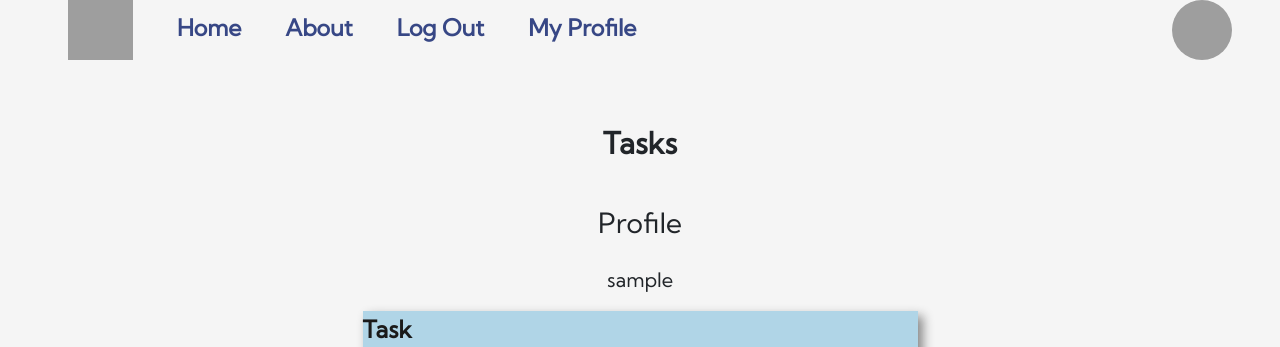
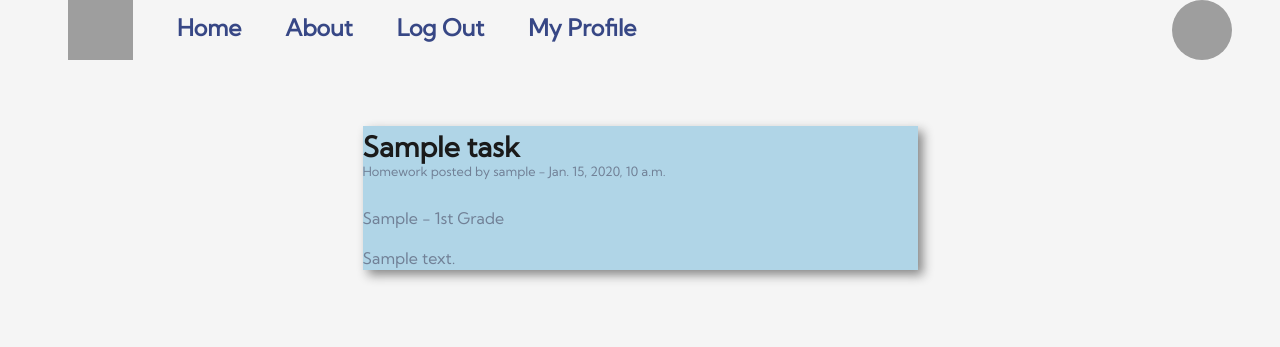
Before and after one commit to SherreAhlers/Scholar_Stack, a Django app: page /task_detail/1/ in a window 1280 px wide. Shown: the top 347 px of the page. Run offline with Django 3.2, Linux system fonts and the light colour scheme; a user stored in the database is signed in; tables that the repository leaves empty hold one stand-in row (values such as "Sample post"); some libraries are stand-ins or nearby versions; grey boxes are pictures that could not be loaded.

Commit message:
tweeking little style details

```diff
--- a/scholarstack/main_app/static/css/style.css
+++ b/scholarstack/main_app/static/css/style.css
@@ -382,11 +382,16 @@ span.helptext ul li {
     color: slategray;
 }
 
+.hidden {
+    visibility: hidden;
+}
+
 .tasks {
     text-align: center;
-    padding-top: 15px;
+    /* padding-top: 15px; */
+    padding: 4rem 0 3rem 0;
     font-weight: 900;
-    font-size: 30px;
+    /* font-size: 30px; */
 }
 
 .card-panel {
@@ -416,9 +421,10 @@ span.helptext ul li {
     width: 50%;
     margin-left: 25%;
     background-color: #b0d5e7;
+    text-decoration: none;
 }
 
-.task-card h1 {
+.task-card h3 {
     font-size: 1.5rem;
     font-weight: 800;
     line-height: 1.5;
@@ -428,9 +434,13 @@ span.helptext ul li {
     margin: 0;
 }
 
-.task-card h3 {
+.task-card p {
     font-size: 1rem;
     color: #718096;
+}
+
+#anchor-to-task-detail {
+    text-decoration: none;
 }
 
 .task-card + .task-card {
@@ -444,19 +454,22 @@ span.helptext ul li {
     box-shadow: 5px 5px 10px #888888;
     width: 50%;
     margin-left: 25%;
+    margin-bottom: 5rem;
 }
-.task-card2 h1 {
-    font-size: 1.5rem;
+.task-card2 h3 {
     font-weight: 800;
     line-height: 1.5;
     letter-spacing: 0.025;
     color: #1a1a1a;
     padding: 0;
-    margin: 0;
+    margin: 0 0 -10px 0;
 }
 
-.task-card2 h2 {
-    font-size: 1.2rem;
+.task-author-small {
+    color: #718096;
+}
+
+.task-card2 p {
     color: #718096;
 }
 
@@ -467,7 +480,14 @@ span.helptext ul li {
     background-color: #b0d5e7;
     width: 50%;
     margin-left: 24%;
+}
 
+.comment-author {
+    margin-bottom: -7px;
+}
+
+.edit-delete-task-pic-comment-a {
+padding-right: 3rem;
 }
 
 .comment-edit {
--- a/scholarstack/main_app/templates/task_detail.html
+++ b/scholarstack/main_app/templates/task_detail.html
@@ -1,30 +1,23 @@
 {% extends 'base.html' %} {% block content %}
-<h1 class="tasks">Tasks</h1>
-
-
-<h3 class="class-detail">Profile
-</h3>
-<p style="text-align: center; font-size: 20px;">{{user}}</p>
-<p>{{profile.status}}</p>
 
 {% if profile.profile_avatar %}
 <img class="responsive-img card-panel" src="{{profile.profile_avatar.url}}">
 {% else %}
 {% endif %}
 <div class="task-card2">
-    <h1>Task</h1>
-    <h2>{{task.author.user}}</h2>
-    <h2>{{task.title}}</h2>
-    <h2>{{task.field}}</h2>
-    <h2>{{task.level}}</h2>
-    <h2>{{task.body}}</h2>
-    <h2>{{task.date_created}}</h2>
+    <!-- <h1></h1> -->
+    <h3>{{task.title}}</h3>
+    <small class="task-author-small">Homework posted by {{task.author.user}} - {{task.date_created}}</small>
+    <br><br>
+    <p>{{task.field}} - {{task.get_level_display}}</p>
+    <p>{{task.body}}</p>
+    <small></small>
 </div>
 
 {% for task_doc in task_docs %}
 <img class="responsive-img card-panel" src="{{task_doc.url}}">
 {% if task.author.user.id == user.id%}
-<a href="{% url 'task_doc_delete' task_doc.id %}">Delete Image</a>
+<a class="edit-delete-task-pic-comment-a" href="{% url 'task_doc_delete' task_doc.id %}">Delete Image</a>
 {% endif %}
 
 {% endfor %}
@@ -39,26 +32,28 @@
 {% if comments.count %}
 {% for comment in comments %}
 <div class="comment-card">
-    <p style="text-align: center;">{{comment.author}}</p>
-    <p style="text-align: center;">{{comment.body}}</p>
-    <p style="text-align: center;">{{comment.date_created}}</p>
+    <h4 class="comment-author" >{{comment.author}}</h4>
+    <small>{{comment.date_created}}</small>
+    <br><br>
+    <p>{{comment.body}}</p>
+    <!-- <p style="text-align: center;">{{comment.date_created}}</p> -->
 
 
     {% if comment.author.id == user.id%}
-    <a href="{% url 'comment_delete' comment.id %}">Delete Comment</a>
-    <a href="{% url 'comment_update' comment.id %}">Edit Comment</a>
+    <a class="edit-delete-task-pic-comment-a" href="{% url 'comment_delete' comment.id %}">Delete Comment</a>
+    <a class="edit-delete-task-pic-comment-a" href="{% url 'comment_update' comment.id %}">Edit Comment</a>
     {% endif %}
 
 </div>
 
 {%endfor%}
 {% else %}
-<p>no comment</p>
+<p>No comments for this homework yet</p>
 {% endif %}
 <br><br>
 {% if task.author.user.id == user.id%}
-<a href="{% url 'task_update' task.id %}">Edit Task</a>
-<a href="{% url 'task_delete' task.id %}">Homework Completed / Delete</a>
+<a class="edit-delete-task-pic-comment-a" href="{% url 'task_update' task.id %}">Edit Homework</a>
+<a class="edit-delete-task-pic-comment-a" href="{% url 'task_delete' task.id %}">Homework Completed / Delete</a>
 {% endif %}
 
 {% endblock %}
--- a/scholarstack/main_app/views.py
+++ b/scholarstack/main_app/views.py
@@ -60,7 +60,7 @@ def profile_detail(request, profile_id):
     task_form = TaskForm()
     task_doc_form = Task_DocForm()
     student_tasks = Task.objects.filter(author=profile_id).order_by('-date_created')
-    tutor_tasks = Task.objects.all()
+    tutor_tasks = Task.objects.all().order_by('-date_created')
     return render(request, 'profile_index.html', {'profile': profile, 'task_form': task_form, 'task_doc_form': task_doc_form, 'student_tasks': student_tasks, 'tutor_tasks': tutor_tasks})
 
 
```
Also changed, not shown: scholarstack/main_app/templates/profile_index.html (+20 -20 lines), scholarstack/main_app/migrations/0004_auto_20200925_0344.py (added).
